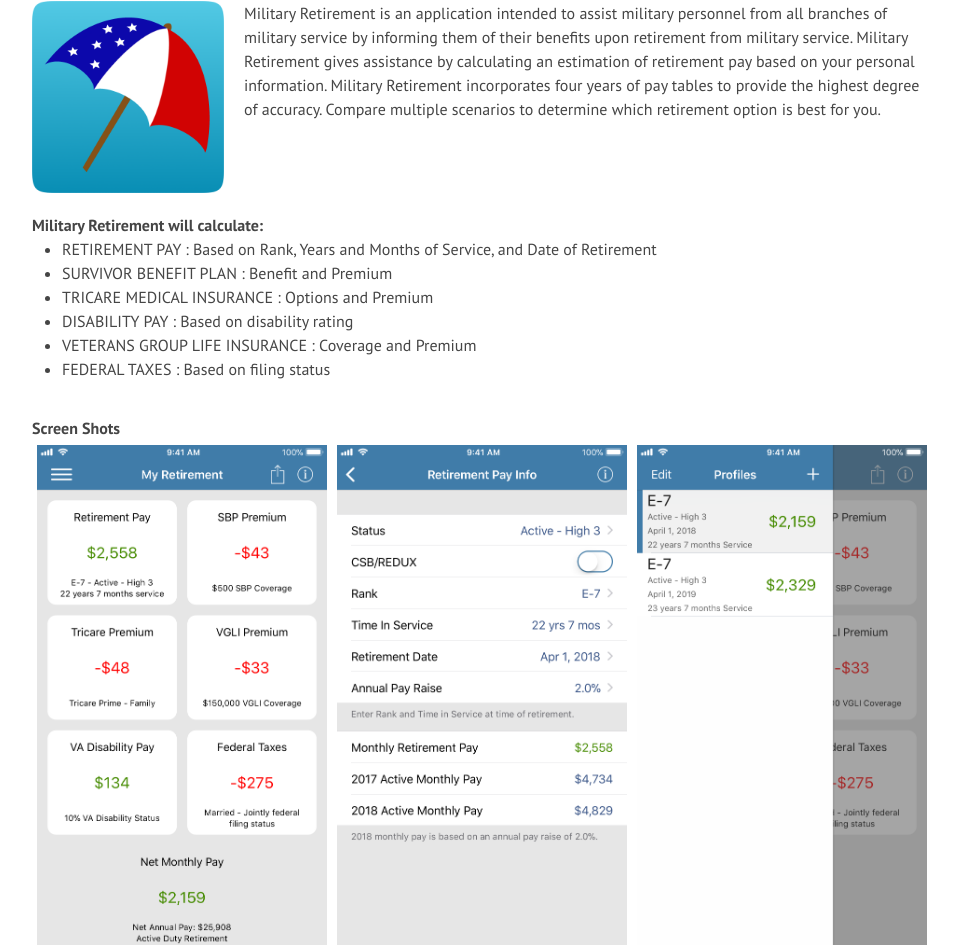
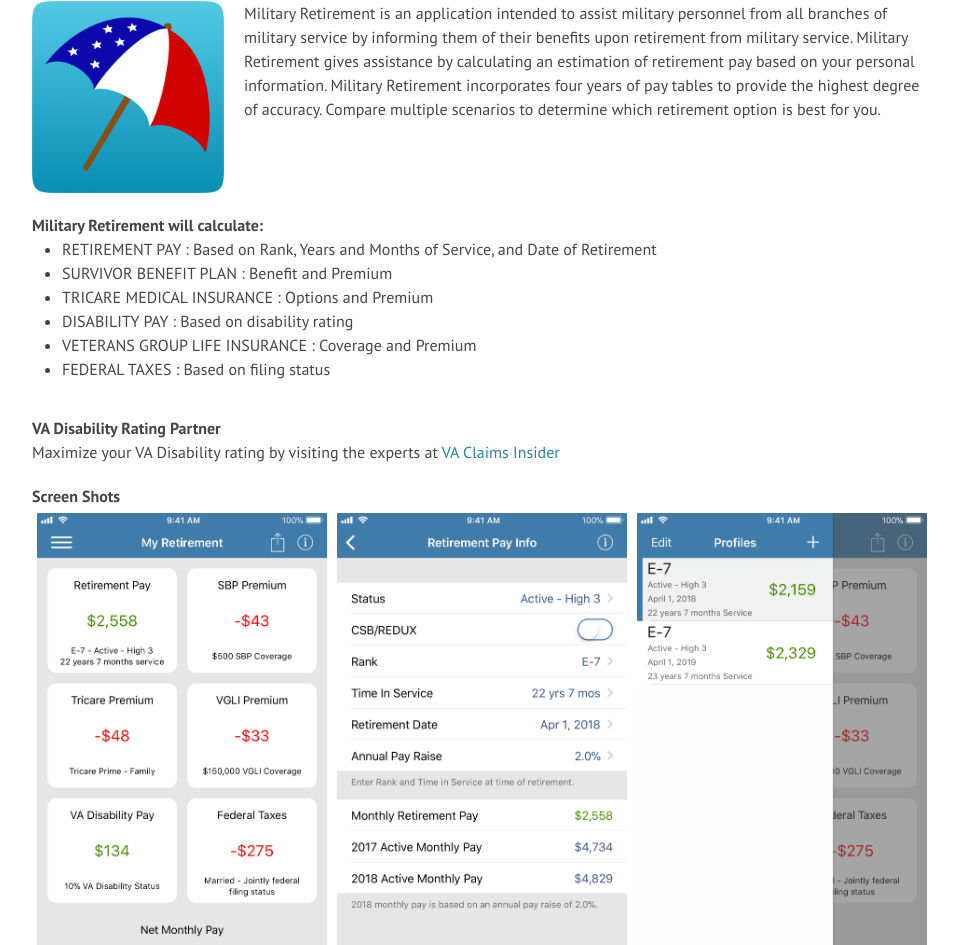
Before and after one commit to LynnfieldLLC/lynnfieldllc.github.io, a Jekyll site: the page built from index.md, in a window 1280 px wide, cut to the strip 339-1284 px from the top of the page. Shown: the whole strip, without its empty margins (158-1116 px from the left). Built offline with Jekyll 4.4.1, drawn with Linux system fonts in a browser that asks for light colours; nearby versions of some CDN libraries.

Commit message:
Adding VA Claims Insider partner link and blurb.

```diff
--- a/_sass/_base.scss
+++ b/_sass/_base.scss
@@ -92,6 +92,10 @@
         margin-bottom: 20px;
     }
 
+    .va-claims-insider {
+        margin-bottom: 20px;
+    }
+
     .screen-shot-container {
         margin-top: 20px;
 
@@ -156,7 +160,7 @@
             font-size: 1.75em !important;
         }
     }
-    h2, {font-size: 1.5em !important;}
+    h2 {font-size: 1.5em !important;}
     h3 {font-size: 1.3em;}
     h4 {font-size: 1em;}
     h5 {font-size: .9em;}
--- a/index.md
+++ b/index.md
@@ -46,6 +46,11 @@
     </ul>
 </div>
 
+<div class="va-claims-insider">
+<h4>VA Disability Rating Partner</h4>
+Maximize your VA Disability rating by visiting the experts at <a href="http://www.vaclaimsinsiderelite.com">VA Claims Insider</a>
+</div>
+
 <div class="screen-shot-container">
     <h4>Screen Shots</h4>
     <div class="screen-shots">
```
